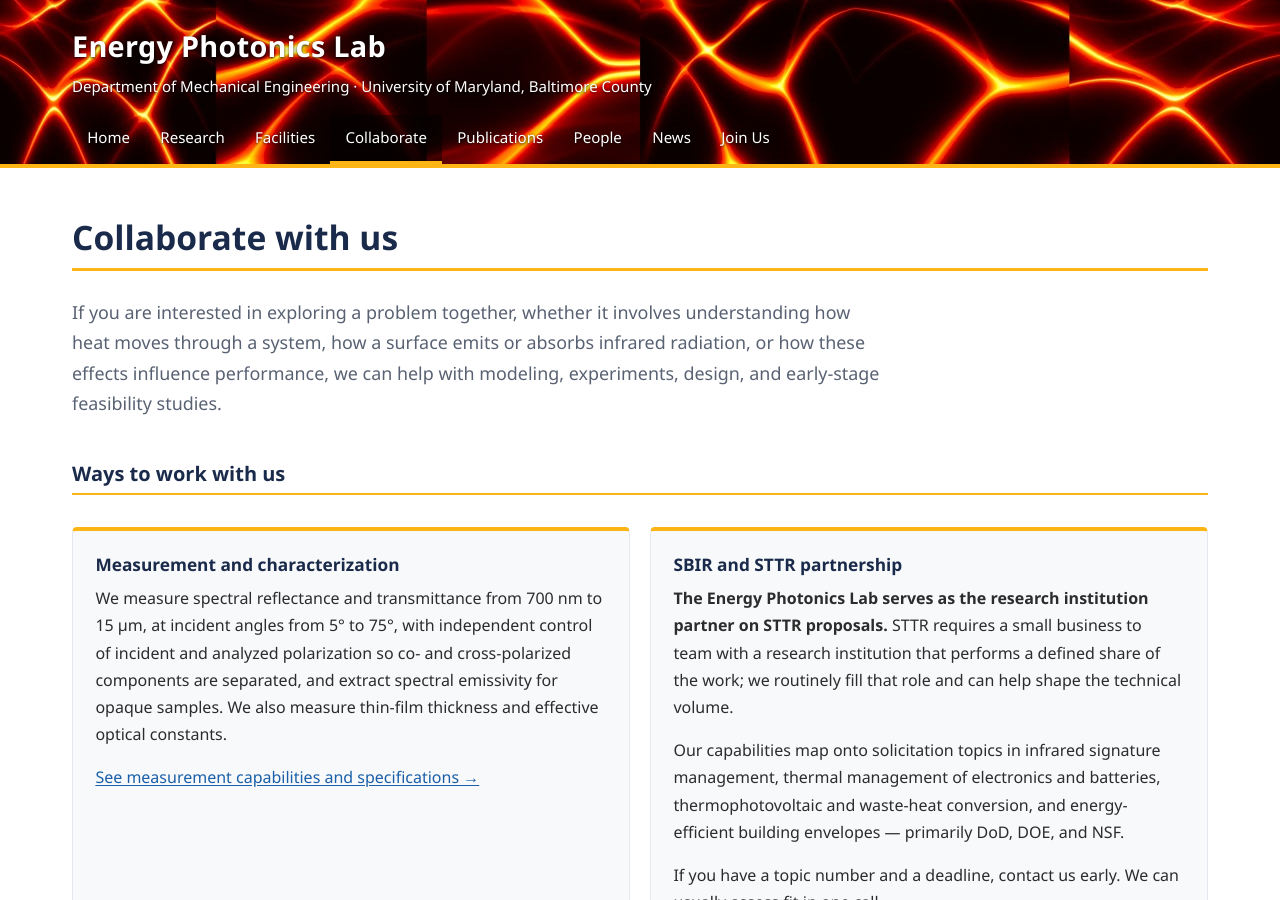
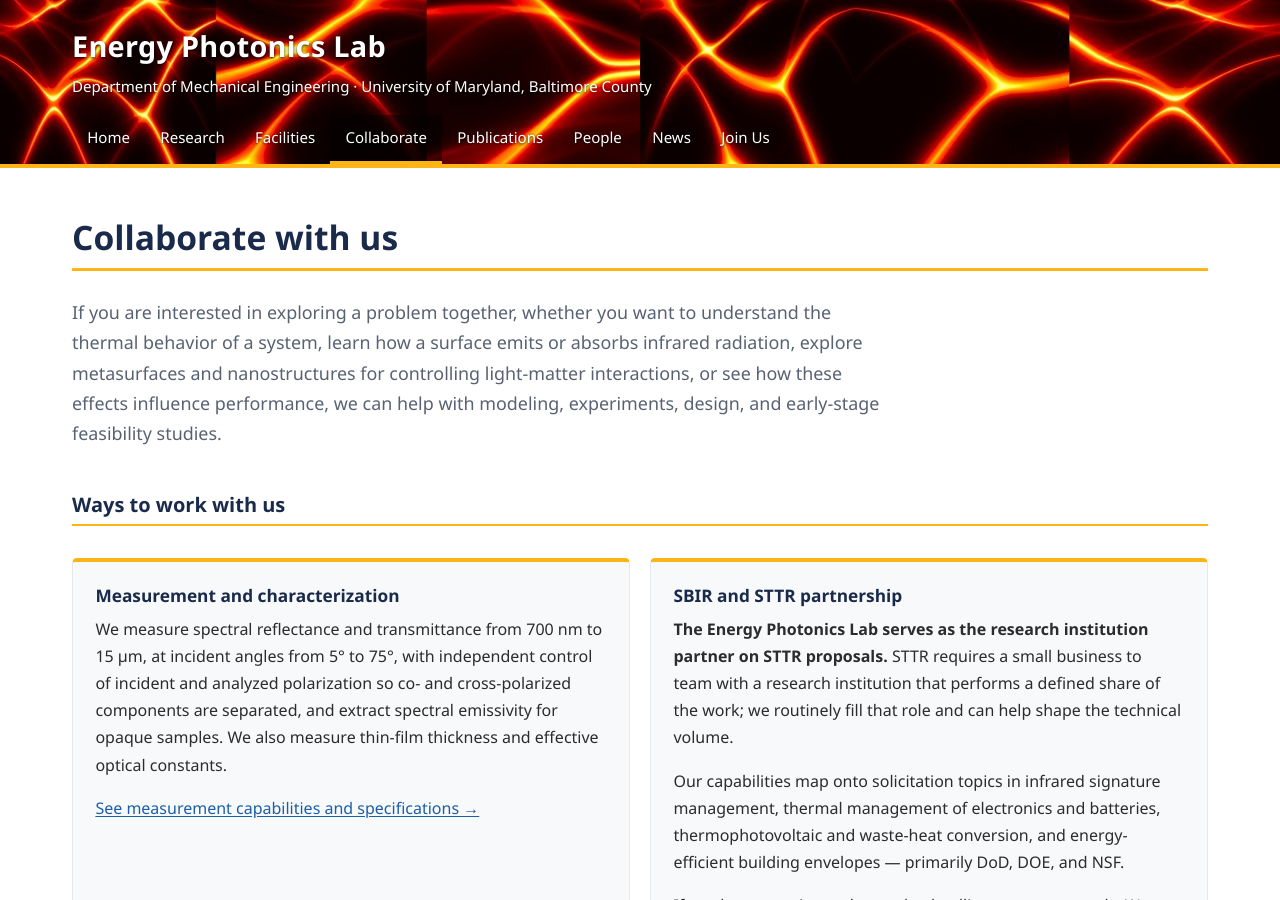
Before and after one commit to alokghanekar/Energy-Photonics-Lab, a Jekyll site: the page built from collaborate.html, in a window 1280 px wide and 900 px high. Built offline with Jekyll 4.4.1, drawn with Linux system fonts in a browser that asks for light colours.

Commit message:
Collaborate: expand intro lead to include thermal behavior and metasurfaces
Co-Authored-By: Claude Opus 4.8 <noreply@anthropic.com>
Claude-Session: https://claude.ai/code/session_01VuNoPfxguXq3gEbfsiCHz7

```diff
--- a/collaborate.html
+++ b/collaborate.html
@@ -6,7 +6,7 @@ description: Partner with the Energy Photonics Lab at UMBC on thermal and CFD si
 ---
 <h1>Collaborate with us</h1>
 
-<p class="page-lead">If you are interested in exploring a problem together, whether it involves understanding how heat moves through a system, how a surface emits or absorbs infrared radiation, or how these effects influence performance, we can help with modeling, experiments, design, and early-stage feasibility studies.</p>
+<p class="page-lead">If you are interested in exploring a problem together, whether you want to understand the thermal behavior of a system, learn how a surface emits or absorbs infrared radiation, explore metasurfaces and nanostructures for controlling light-matter interactions, or see how these effects influence performance, we can help with modeling, experiments, design, and early-stage feasibility studies.</p>
 
 <h2 class="section-label">Ways to work with us</h2>
 
```
